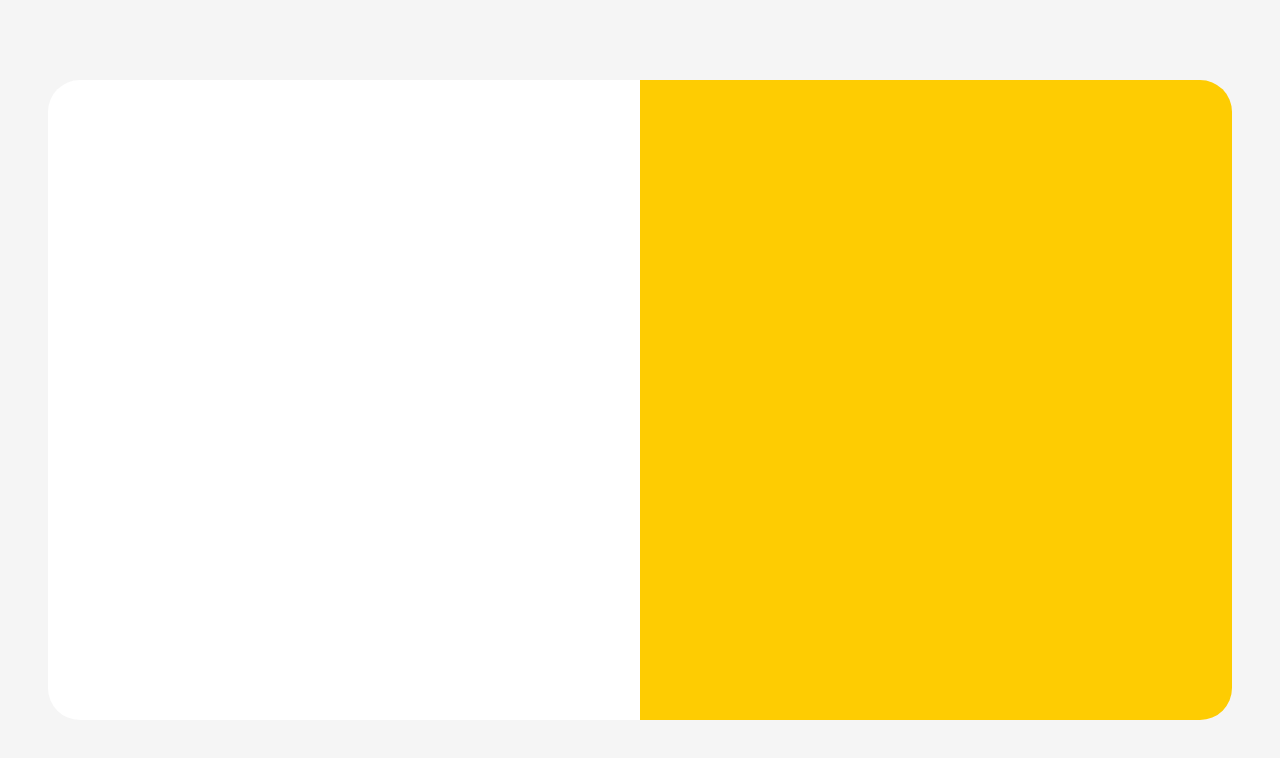
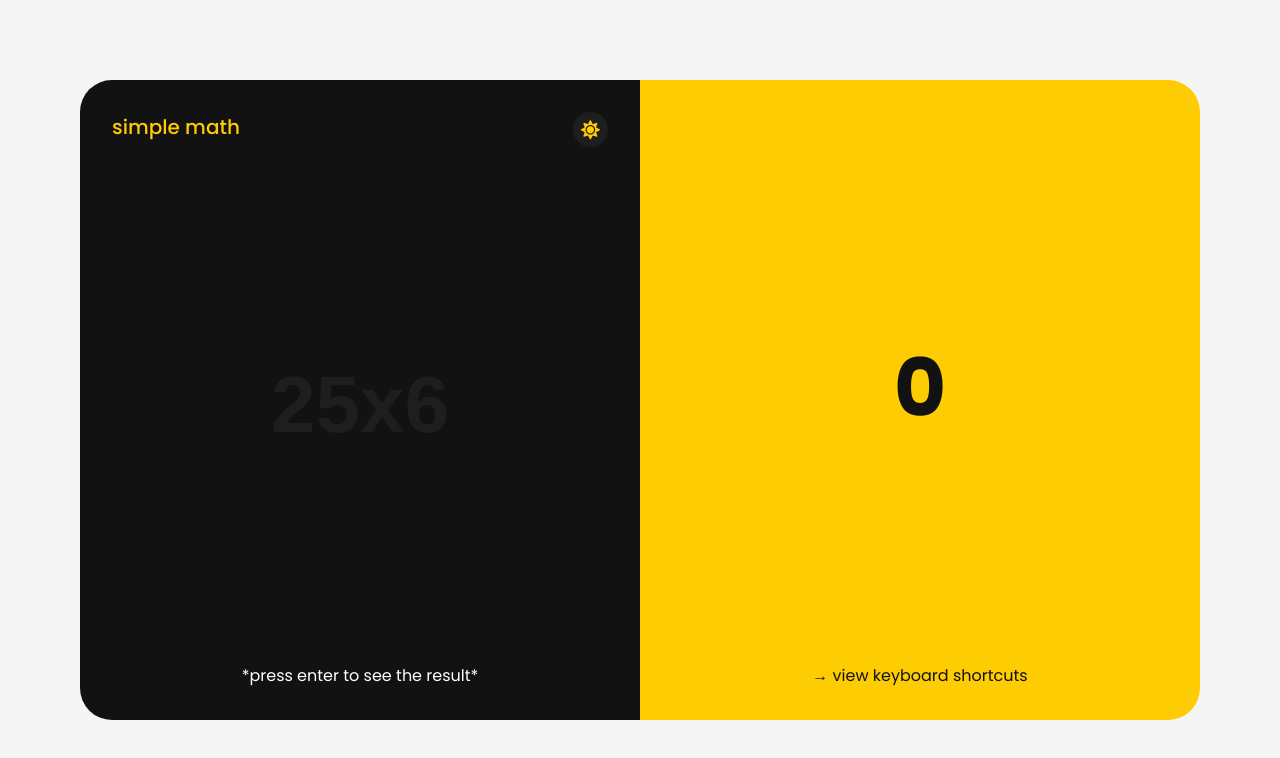
Before and after one commit to rachelmgaldino/JSCalculator-SimpleMath, a plain HTML site: page index.html in a window 1280 px wide. Drawn offline with Linux system fonts and the light colour scheme.

Commit message:
added calc components

```diff
--- a/index.html
+++ b/index.html
@@ -10,10 +10,26 @@
   <link rel="stylesheet" href="./src/css/global.css">
 </head>
 
-<body class="light">
+<body class="dark">
   <div class="main-container">
-    <div class="left-container side-containers"></div>
-    <div class="right-container side-containers"></div>
+    <div class="left-container side-containers">
+      <div class="header">
+        <div class="title">
+          simple math
+        </div>
+        <div id="theme-button">
+          <i class="fa fa-sun" id="icon"></i>
+        </div>
+      </div>
+      <input placeholder="25x6" id="calcInput">
+      <div>*press enter to see the result*</div>
+    </div>
+
+    <div class="right-container side-containers">
+      <div></div> <!-- empty -->
+      <div class="text-result" id="calcResult">0</div>
+      <div>→ view keyboard shortcuts</div>
+    </div>
   </div>
 
   <!-- JS -->
--- a/src/css/global.css
+++ b/src/css/global.css
@@ -7,6 +7,8 @@
   --primaryColor: #fff;
   --secondaryColor: #fecc02;
   --placeholderColor: rgba(0, 0, 0, 0.05);
+  --textColor1: #121212;
+  --textColor2: #fff;
 }
 
 .dark {
@@ -14,7 +16,8 @@
   --primaryColor: #121212;
   --secondaryColor: #fecc02;
   --placeholderColor: rgba(255, 255, 255, 0.05);
-  --textColor: #fff;
+  --textColor1: #fff;
+  --textColor2: #121212;
 }
 
 /* global styles */
@@ -27,13 +30,12 @@
 body {
   font-family: "Poppins", sans-serif;
   background-color: var(--bgColor);
-  padding: 5rem 3rem;
+  padding: 5rem;
   height: 100vh;
   display: flex;
   justify-content: center;
   align-items: center;
 }
-
 
 .main-container {
   display: flex;
@@ -59,3 +61,62 @@ body {
   border-radius: 0 2rem 2rem 0;
   background-color: var(--secondaryColor);
 }
+
+.left-container > div:first-child {
+  /* the first div inside left-side */
+  display: flex;
+  justify-content: space-between;
+  min-width: 100%;
+}
+
+.left-container > div:last-child {
+  /* the last div inside left-side */
+  color: var(--textColor1);
+}
+
+.right-container > div:last-child {
+  /* the last div inside left-side */
+  color: var(--textColor2);
+}
+
+.title {
+  color: var(--secondaryColor);
+  font-size: 20px;
+  font-weight: 500;
+}
+
+input {
+  border: none;
+  text-align: center;
+  font-size: 5rem;
+  font-weight: 700;
+  max-width: 200px;
+  background-color: transparent;
+  color: var(--textColor1);
+}
+
+input:focus {
+  outline: none;
+}
+
+input::placeholder {
+  color: var(--placeholderColor);
+}
+
+.text-result {
+  font-weight: 700;
+  font-size: 5rem;
+  color: var(--textColor2);
+}
+
+i {
+  color: var(--secondaryColor);
+  font-size: 1.2rem;
+  cursor: pointer;
+}
+
+div > i {
+  border-radius: 40px;
+  padding: 8px;
+  background-color: var(--placeholderColor);
+}
```
